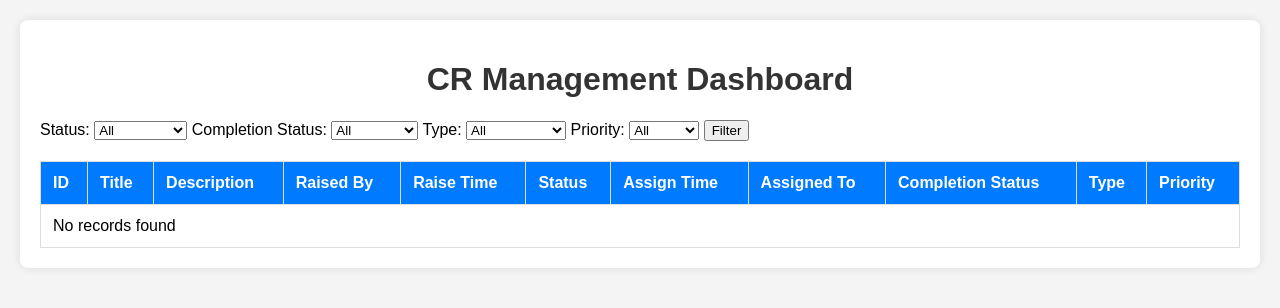
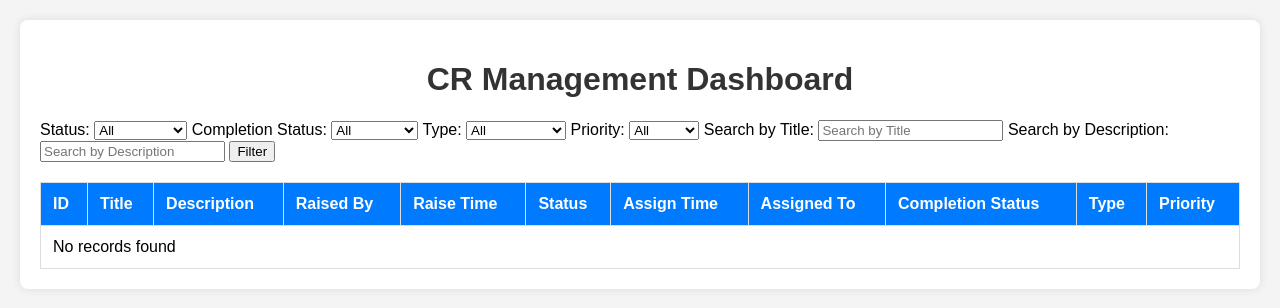
Before and after one commit to neel-d9/Configuration_Management, a PHP site: page /report.php in a window 1280 px wide. Shown: the top 308 px of the page. Run offline with PHP 8.4, Linux system fonts and the light colour scheme; data that the repository does not hold is empty.

Commit message:
Title and Description Search Bar added to Report

```diff
--- a/report.php
+++ b/report.php
@@ -45,6 +45,12 @@
                 <option value="high" <?php if (isset($_GET['cr_priority']) && $_GET['cr_priority'] == 'high') echo 'selected'; ?>>High</option>
             </select>
 
+            <label for="title_search">Search by Title:</label>
+            <input type="text" name="title_search" id="title_search" value="<?php if (isset($_GET['title_search'])) echo htmlspecialchars(trim($_GET['title_search'])); ?>" placeholder="Search by Title">
+
+            <label for="description_search">Search by Description:</label>
+            <input type="text" name="description_search" id="description_search" value="<?php if (isset($_GET['description_search'])) echo htmlspecialchars(trim($_GET['description_search'])); ?>" placeholder="Search by Description">
+
             <button type="submit">Filter</button>
         </form>
 
@@ -66,8 +72,8 @@
             </thead>
             <tbody>
                 <?php
-                // Build the SQL query with filters
-                $sql = "SELECT * FROM crs WHERE 1=1"; // Start with a base query
+                               // Build the SQL query
+                               $sql = "SELECT * FROM crs WHERE 1=1"; // Assuming 'cr_table' is your table name
 
                                // Add status filter if set
                                if (isset($_GET['status']) && $_GET['status'] != '') {
@@ -91,6 +97,24 @@
                                if (isset($_GET['cr_priority']) && $_GET['cr_priority'] != '') {
                                    $cr_priority = $conn->real_escape_string($_GET['cr_priority']);
                                    $sql .= " AND cr_priority = '$cr_priority'";
+                               }
+
+                               // Add title search filter if set
+                               if (isset($_GET['title_search']) && $_GET['title_search'] != '') {
+                                   $title_search = trim($_GET['title_search']);
+                                   $title_search = preg_replace('/[.,\'"“”]/', '', $title_search); // Remove delimiters
+                                   $title_search = preg_replace('/\s+/', ' ', $title_search); // Remove extra spaces
+                                   $title_search = $conn->real_escape_string($title_search);
+                                   $sql .= " AND LOWER(title) LIKE LOWER('%$title_search%')";
+                               }
+
+                               // Add description search filter if set
+                               if (isset($_GET['description_search']) && $_GET['description_search'] != '') {
+                                   $description_search = trim($_GET['description_search']);
+                                   $description_search = preg_replace('/[.,\'"“”]/', '', $description_search); // Remove delimiters
+                                   $description_search = preg_replace('/\s+/', ' ', $description_search); // Remove extra spaces
+                                   $description_search = $conn->real_escape_string($description_search);
+                                   $sql .= " AND LOWER(description) LIKE LOWER('%$description_search%')";
                                }
 
                                $result = $conn->query($sql);
```
Lines whose indentation alone changed are shown as unchanged.
